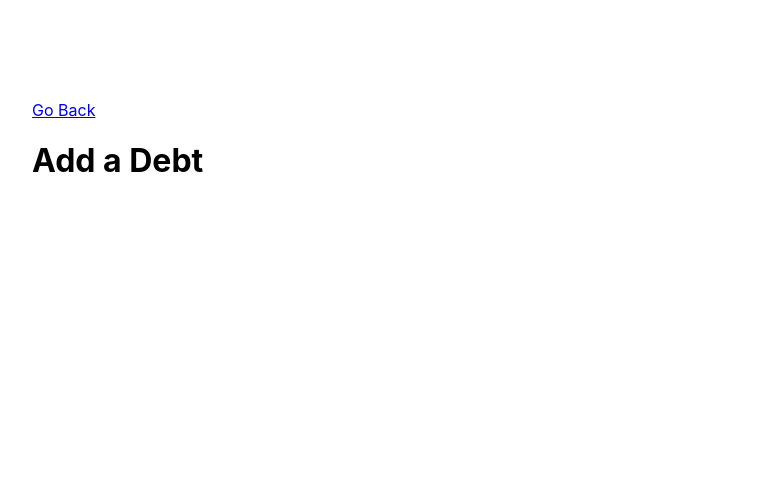
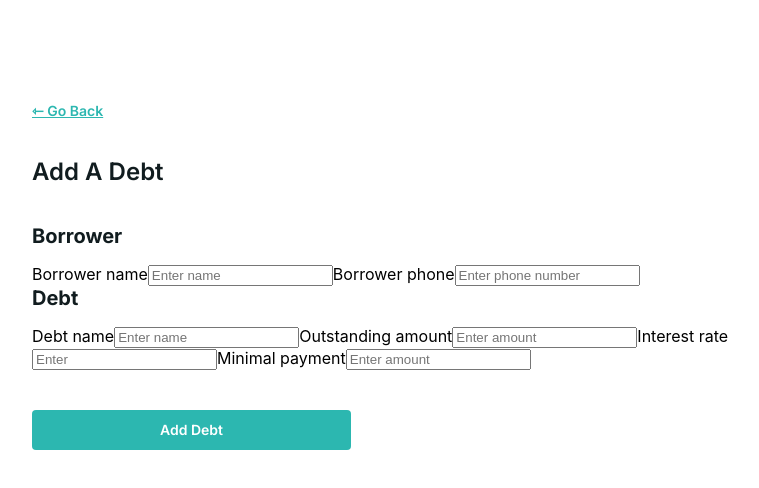
Before and after one commit to Tate-T/My-debts-app_front-end, a React (Create React App) app: page /addadebt in a window 1280 px wide. Shown: the top 488 px of the page, without its empty margins (196-955 px from the left). Built offline with nearby package versions, Linux system fonts and the light colour scheme.

Commit message:
AddDebtPage layout

```diff
--- a/src/pages/AddDebtPage/AddDebtPage.jsx
+++ b/src/pages/AddDebtPage/AddDebtPage.jsx
@@ -1,13 +1,47 @@
 // import { useState, useEffect } from 'react';
 import { NavLink } from 'react-router-dom';
+import s from './AddDebtPage.module.scss';
 
 export default function AddDebtPage() {
   return (
     <div>
-      <NavLink exact to="/" className="navLink" activeClassName="activeLink">
-        Go Back
+      <NavLink exact to="/" className={s.navLink} activeClassName="activeLink">
+        &#8701; Go Back
       </NavLink>
-      <h1>Add a Debt</h1>
+      <h2 className={s.mainTitle}>Add a Debt</h2>
+      <form className={s.form}>
+        <h3 className={s.title}>Borrower</h3>
+        <label htmlFor="">
+          {' '}
+          Borrower name
+          <input type="text" placeholder="Enter name" />
+        </label>
+        <label htmlFor="">
+          Borrower phone
+          <input type="text" placeholder="Enter phone number" />
+        </label>
+
+        <h3 className={s.title}>Debt</h3>
+        <label htmlFor="">
+          Debt name
+          <input type="text" placeholder="Enter name" />
+        </label>
+        <label htmlFor="">
+          Outstanding amount
+          <input type="text" placeholder="Enter amount" />
+        </label>
+        <label htmlFor="">
+          Interest rate
+          <input type="text" placeholder="Enter" />
+        </label>
+        <label htmlFor="">
+          Minimal payment
+          <input type="text" placeholder="Enter amount" />
+        </label>
+        <button type="sunbmit" className={s.btn}>
+          Add debt
+        </button>
+      </form>
     </div>
   );
 }
--- a/src/pages/AddDebtPage/AddDebtPage.module.scss
+++ b/src/pages/AddDebtPage/AddDebtPage.module.scss
@@ -0,0 +1,53 @@
+
+.navLink {
+    display: inline-block;
+    font-family: 'Inter';
+    font-style: normal;
+    font-weight: 600;
+    font-size: 14px;
+    line-height: 1.29;
+    text-transform: capitalize;
+    color: #2CB7B0;
+    margin-bottom: 40px;
+}
+
+.mainTitle {
+    margin: 0;
+    font-family: 'Inter';
+    font-style: normal;
+    font-weight: 600;
+    font-size: 24px;
+    line-height: 1;
+    text-transform: capitalize;
+    color: #111C1F;
+    margin-bottom: 40px;
+}
+ .title {
+    margin: 0;
+    font-family: 'Inter';
+    font-style: normal;
+    font-weight: 700;
+    font-size: 20px;
+    line-height: 1.2;
+    color: #111C1F;
+    margin-bottom: 16px;
+ }
+
+ .btn {
+    display: block;
+    font-family: 'Inter';
+    font-style: normal;
+    font-weight: 600;
+    font-size: 14px;
+    line-height: 1.14;
+    text-transform: capitalize;
+    color: #FFFFFF;
+
+    background-color: #2CB7B0;
+    border: none;
+    border-radius: 4px;
+    align-items: center;
+    padding: 12px 128px;
+    gap: 10px;
+    margin-top: 40px;
+ }
```
